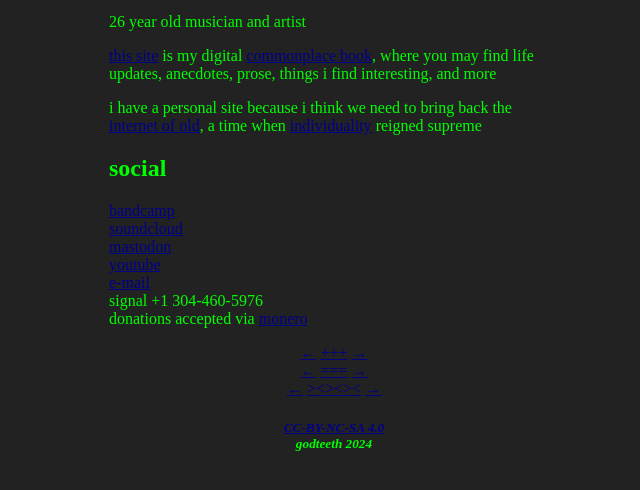
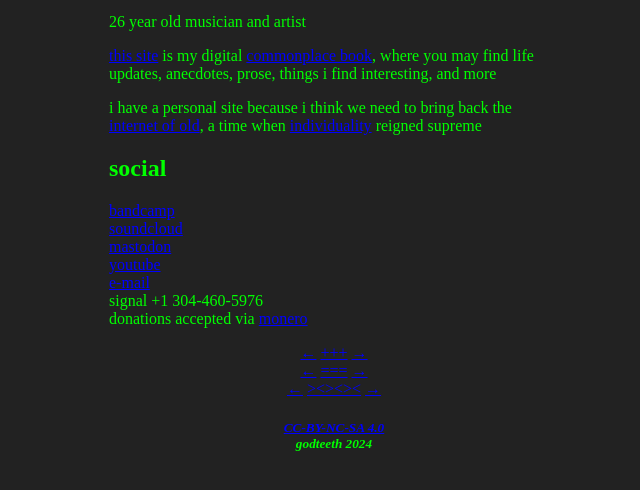
Before and after one commit to takodag/godteeth, a plain HTML site: page index.html in a window 1280 px wide. Shown: the part 114-604 px from the top of the page, without its empty margins (306-946 px from the left). Drawn offline with Linux system fonts and the dark colour scheme.

Commit message:
Update style.css

```diff
--- a/style.css
+++ b/style.css
@@ -6,7 +6,7 @@ body {
 }
 
 a {
-  color: blue;
+  color: darkblue;
 }
 
 aside {
@@ -74,7 +74,7 @@ th {
   }
 
   a {
-    color: darkblue;
+    color: blue;
   }
 
   aside {
```
